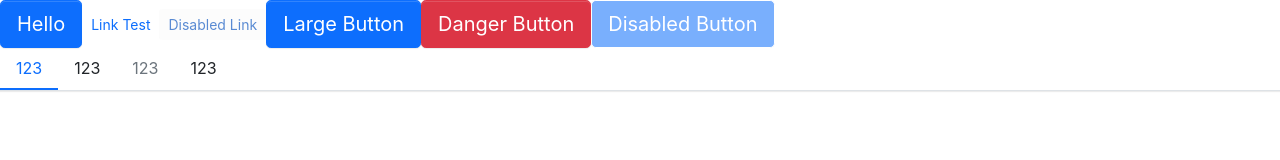
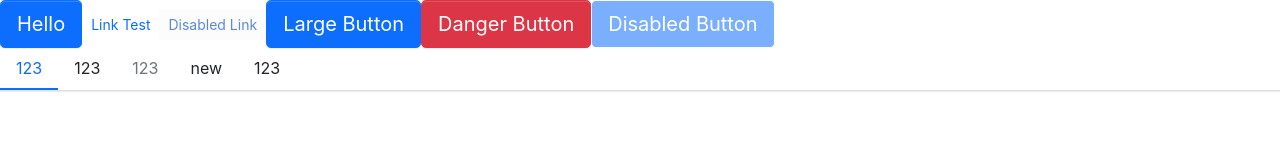
Before and after one commit to odysa/fancyUI, a React (Create React App) app: page / in a window 1280 px wide. Shown: the top 160 px of the page. Built offline with nearby package versions, Linux system fonts and the light colour scheme.

Commit message:
refine submenu

```diff
--- a/src/App.tsx
+++ b/src/App.tsx
@@ -6,8 +6,9 @@
  */
 import React from "react";
 import Button, { ButtonType, ButtonSize } from "./components/Button/button";
-import Menu from './components/Menu/menu';
-import MenuItem from './components/Menu/menuItem'
+import Menu from "./components/Menu/menu";
+import MenuItem from "./components/Menu/menuItem";
+import SubMenu from "./components/Menu/subMenu";
 function App() {
   return (
     <div className="App">
@@ -44,13 +45,16 @@ function App() {
         </Button>
       </header>
       <body>
-        <Menu mode='vertical'>
-          <MenuItem index={1}>123</MenuItem>
-          <MenuItem index={2}>123</MenuItem>
-          <MenuItem index={3} disabled={true}>123</MenuItem>
-          <MenuItem index={4}>123</MenuItem>
+        <Menu mode="horizontal">
+          <MenuItem>123</MenuItem>
+          <MenuItem>123</MenuItem>
+          <MenuItem disabled={true}>123</MenuItem>
+          <SubMenu title='new'>
+            <MenuItem>sub</MenuItem>
+            <MenuItem>sub</MenuItem>
+          </SubMenu>
+          <MenuItem>123</MenuItem>
         </Menu>
-
       </body>
     </div>
   );
--- a/src/components/Menu/_style.scss
+++ b/src/components/Menu/_style.scss
@@ -6,13 +6,11 @@
   list-style: none;
   border-bottom: $menu-border-width solid $menu-border-color;
   box-shadow: $menu-box-shadow;
-  .fancy-menu-item {
+  >.menu-item {
     padding: $menu-item-padding-y $menu-item-padding-x;
     cursor: pointer;
     transition: $menu-transition;
-    border-bottom: $menu-item-active-border-width solid transparent;
-    &:hover,
-    &:focus {
+    &:hover, &:focus {
       text-decoration: none;
     }
     &.is-disabled {
@@ -20,22 +18,79 @@
       pointer-events: none;
       cursor: default;
     }
-    &.is-active,
-    &:hover {
+    &.is-active, &:hover {
       color: $menu-item-active-color;
       border-bottom: $menu-item-active-border-width solid $menu-item-active-color;
     }
   }
+  .submenu-item {
+    position: relative;
+    .submenu-title {
+      display: flex;
+      align-items: center;
+    }
+    .arrow-icon {
+      transition: transform .25s ease-in-out;
+      margin-left: 3px;
+    }
+    &:hover {
+      .arrow-icon {
+        transform: rotate(180deg);
+      }
+    }
+  }
+  .is-vertical {
+    .arrow-icon {
+      transform: rotate(0deg) !important;
+    }
+  }
+  .is-vertical.is-opened {
+    .arrow-icon {
+      transform: rotate(180deg) !important;
+    }
+  }
+  .fancy-submenu {
+    display: none;
+    list-style:none;
+    padding-left: 0;
+    white-space: nowrap;
+    //transition: $menu-transition;
+    .menu-item {
+      padding: $menu-item-padding-y $menu-item-padding-x;
+      cursor: pointer;
+      transition: $menu-transition;
+      color: $body-color;
+      &.is-active, &:hover {
+        color: $menu-item-active-color !important;
+      }
+    }
+  }
+  .fancy-submenu.menu-opened {
+    display: block;
+  }
 }
-
-.fancy-menu-vertical{
+.menu-horizontal {
+  >.menu-item {
+    border-bottom: $menu-item-active-border-width solid transparent;
+  }
+  .fancy-submenu {
+    position: absolute;
+    background: $white;
+    z-index: 100;
+    top: calc(100% + 8px);
+    left: 0;
+    border: $menu-border-width solid $menu-border-color;
+    box-shadow: $submenu-box-shadow;
+  }
+}
+.menu-vertical {
   flex-direction: column;
   border-bottom: 0px;
+  margin: 10px 20px;
   border-right: $menu-border-width solid $menu-border-color;
-  .menu-item{
+  >.menu-item {
     border-left: $menu-item-active-border-width solid transparent;
-    border-bottom: 0px;
-    &.is-active, &:hover{
+    &.is-active, &:hover {
       border-bottom: 0px;
       border-left: $menu-item-active-border-width solid $menu-item-active-color;
     }
--- a/src/components/Menu/menu.tsx
+++ b/src/components/Menu/menu.tsx
@@ -10,22 +10,25 @@ import classNames from "classnames";
 import { MenuItemProps } from "./menuItem";
 type MenuMode = "horizontal" | "vertical";
 
-type SelectCallback = (selectedIndex: number) => void;
+type SelectCallback = (selectedIndex: string) => void;
 
 export interface MenuProps {
-  defaultIndex?: number;
+  defaultIndex?: string;
   className?: string;
   mode?: MenuMode;
   style?: React.CSSProperties;
   onSelect?: SelectCallback;
+  defaultOpenSubmenu?: string[];
 }
 
 interface MenuContext {
-  index: number;
+  index: string;
   onSelect?: SelectCallback;
+  mode?: MenuMode;
+  defaultOpenSubmenu?: string[];
 }
 
-export const MenuContext = createContext<MenuContext>({ index: 0 });
+export const MenuContext = createContext<MenuContext>({ index: "0" });
 
 const Menu: React.FC<MenuProps> = (props) => {
   const { className, mode, style, onSelect, defaultIndex, children } = props;
@@ -33,10 +36,10 @@ const Menu: React.FC<MenuProps> = (props) => {
 
   const classes = classNames("fancy-menu", className, {
     "menu-vertical": mode === "vertical",
-    "menu-horizontal": mode !== "horizontal",
+    "menu-horizontal": mode === "horizontal",
   });
 
-  const handleClick = (index: number) => {
+  const handleClick = (index: string) => {
     setIndex(index);
     if (onSelect) {
       onSelect(index);
@@ -44,8 +47,10 @@ const Menu: React.FC<MenuProps> = (props) => {
   };
 
   const passedContext: MenuContext = {
-    index: currentIndex ? currentIndex : 0,
+    index: currentIndex ? currentIndex : "0",
     onSelect: handleClick,
+    mode,
+    defaultOpenSubmenu: [],
   };
   // check children components
   const renderChildren = () => {
@@ -54,8 +59,8 @@ const Menu: React.FC<MenuProps> = (props) => {
         MenuItemProps
       >;
       const { displayName } = childElement.type;
-      if (displayName === "MenuItem" || displayName === "SubMenu")
-        return React.cloneElement(childElement, { index });
+      if (displayName === "MenuItem" || displayName === "Submenu")
+        return React.cloneElement(childElement, { index: index.toString() });
       else console.error("Error: Not a Menu Item Component");
     });
   };
@@ -70,8 +75,9 @@ const Menu: React.FC<MenuProps> = (props) => {
 };
 
 Menu.defaultProps = {
-  defaultIndex: 0,
+  defaultIndex: "0",
   mode: "horizontal",
+  defaultOpenSubmenu: [],
 };
 
 export default Menu;
--- a/src/components/Menu/menuItem.tsx
+++ b/src/components/Menu/menuItem.tsx
@@ -10,7 +10,7 @@ import classNames from "classnames";
 import { MenuContext } from "./menu";
 
 export interface MenuItemProps {
-  index?: number;
+  index?: string;
   disabled?: boolean;
   className?: string;
   style?: React.CSSProperties;
@@ -21,13 +21,13 @@ const MenuItem: React.FC<MenuItemProps> = (props) => {
 
   const context = useContext(MenuContext);
 
-  const classes = classNames("fancy-menu-item", className, {
+  const classes = classNames("menu-item", className, {
     "is-disabled": disabled,
     "is-active": context.index === index,
   });
 
   const handleClick = () => {
-    if (context.onSelect && !disabled && typeof index === "number") {
+    if (context.onSelect && !disabled && typeof index === "string") {
       context.onSelect(index);
     }
   };
--- a/src/components/Menu/subMenu.tsx
+++ b/src/components/Menu/subMenu.tsx
@@ -1,10 +1,10 @@
-import React, { useContext } from "react";
+import React, { useContext, useState } from "react";
 import classNames from "classnames";
 import { MenuContext } from "./menu";
 import { MenuItemProps } from "./menuItem";
 
 export interface SubMenuProps {
-  index?: number;
+  index?: string;
   title: string;
   className?: string;
 }
@@ -12,26 +12,71 @@ export interface SubMenuProps {
 const SubMenu: React.FC<SubMenuProps> = (props) => {
   const { title, index, className, children } = props;
   const context = useContext(MenuContext);
-  const classes = classNames("menu-item subMenu-item", className, {
+  const openedSubmenus = context.defaultOpenSubmenu as Array<string>;
+  const isOpened =
+    index && context.mode === "vertical"
+      ? openedSubmenus.includes(index)
+      : false;
+  const [focused, setFocused] = useState(isOpened);
+  const classes = classNames("menu-item submenu-item", className, {
     "is-active": context.index === index,
   });
-  const renderChildre = () => {
-    const childrenComponent = React.Children.map(children, (child, index) => {
+  const handleClick = (e: React.MouseEvent) => {
+    e.preventDefault();
+    setFocused(!focused);
+  };
+  let timer: any;
+  const handleMouse = (e: React.MouseEvent, open: boolean) => {
+    clearTimeout(timer);
+    e.preventDefault();
+    timer = setTimeout(() => {
+      setFocused(open);
+    }, 150);
+  };
+  const clickEvents =
+    context.mode === "vertical"
+      ? {
+          onClick: handleClick,
+        }
+      : {};
+  const hoverEvents =
+    context.mode === "horizontal"
+      ? {
+          onMouseEnter: (e: React.MouseEvent) => {
+            handleMouse(e, true);
+          },
+          onMouseLeave: (e: React.MouseEvent) => {
+            handleMouse(e, false);
+          },
+        }
+      : {};
+  const renderChildren = () => {
+    const subMenuClasses = classNames("fancy-submenu", {
+      "menu-opened": focused,
+    });
+    const childrenComponent = React.Children.map(children, (child, i) => {
       const childrenElement = child as React.FunctionComponentElement<
         MenuItemProps
       >;
       const { displayName } = childrenElement.type;
-      if (displayName === "MenuItem") return childrenElement;
+      if (displayName === "MenuItem")
+        return React.cloneElement(childrenElement, {
+          index: `${index}-${i}`,
+        });
       else console.error("Error: Submenu have a child which is not MenuItem");
     });
+    return <ul className={subMenuClasses}>{childrenComponent}</ul>;
   };
   return (
-    <li className={classes}>
-      <div>{title}</div>
+    <li className={classes} {...hoverEvents}>
+      <div className="submenu-title" {...clickEvents}>
+        {title}
+      </div>
+      {renderChildren()}
     </li>
   );
 };
 
-SubMenu.displayName = "SubMenu";
+SubMenu.displayName = "Submenu";
 
 export default SubMenu;
```
Also changed, not shown: 1 other file (tests, documents, lock files or other folders).
